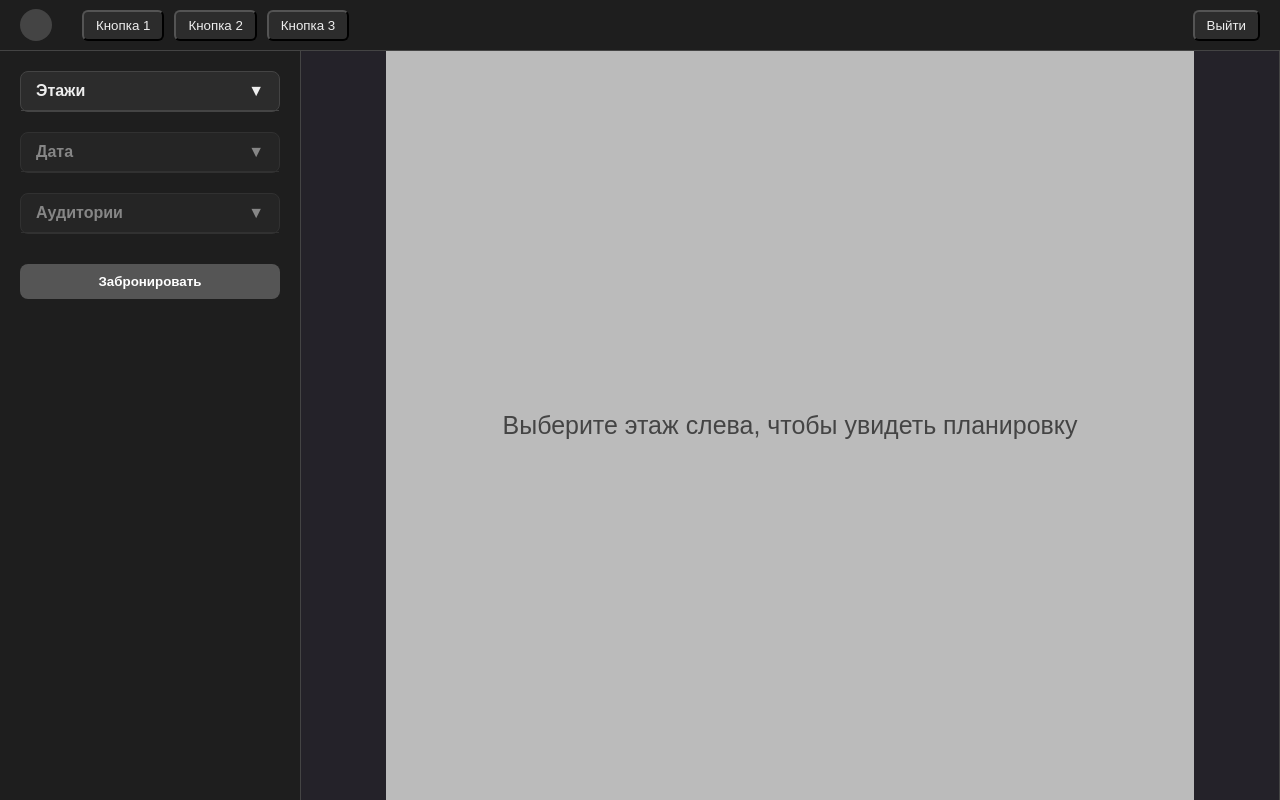
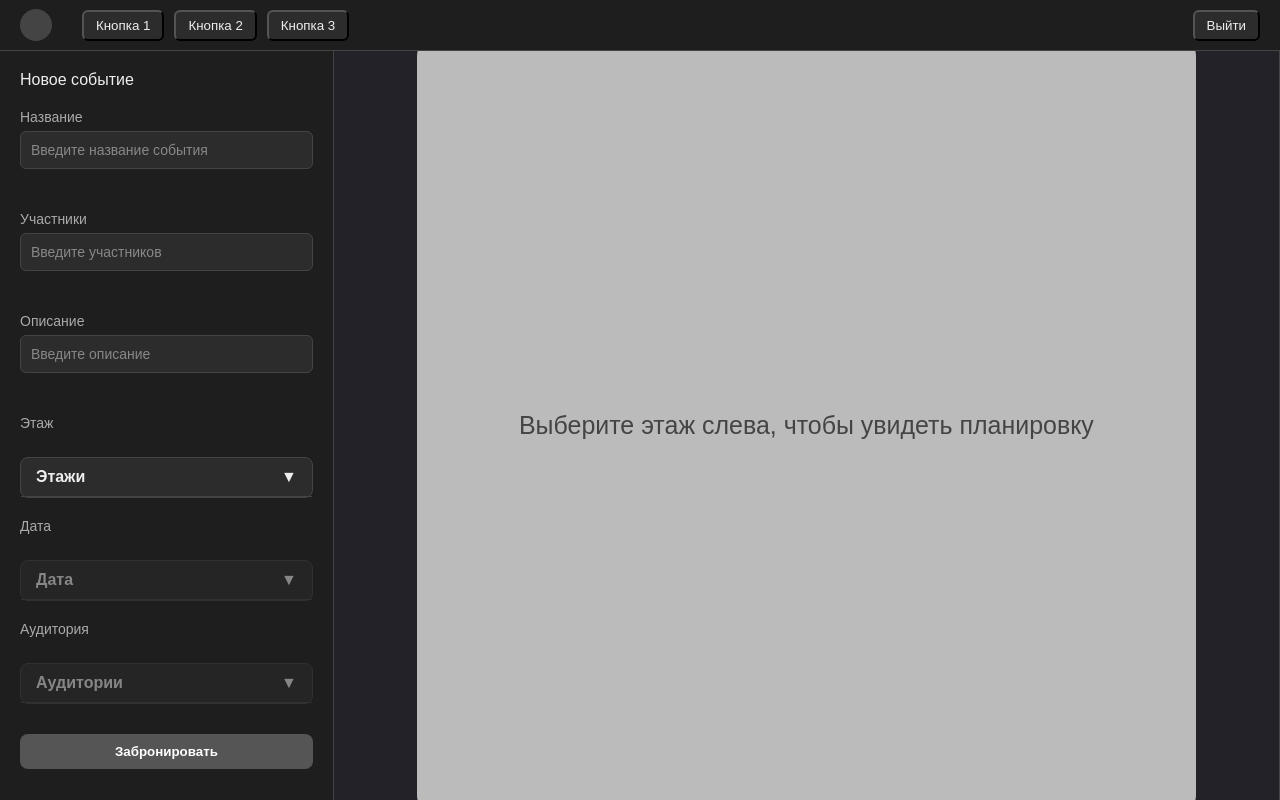
Before and after one commit to ALTER-works/reservations, a Flask app: template templates/main.html in a window 1280 px wide. Run offline with Flask 3, Linux system fonts and the light colour scheme; the template is opened without the code that fills it, so the values that code supplies are empty.

Commit message:
Modified main.css, main.js, main.html; Add some new features and fixed some bugs. Added: Proper README.MD. Now there is some disription of the project and its installation.

```diff
--- a/static/css/main.css
+++ b/static/css/main.css
@@ -1,4 +1,4 @@
-/* Стили страницы */
+/* Стиль страницы */
 body, html {
   margin: 0; padding: 0; height: 100%;
   font-family: Arial, sans-serif;
@@ -9,6 +9,8 @@ body, html {
   background-color: #121212;
   color: #eee;
 }
+
+/* Стиль топбара */
 #top-bar {
   height: 50px;
   background: #1e1e1e;
@@ -47,17 +49,58 @@ body, html {
   height: calc(100vh - 50px);
 }
 
-#left-panel {
-  width: 300px;
+
+/* Левая панель */
+#add-info-panel {
+  width: 26%;
   background: #1e1e1e;
   padding: 20px;
   box-sizing: border-box;
   display: flex;
   flex-direction: column;
   gap: 20px;
-  overflow-y: hidden;
+  overflow-y: scroll;
   user-select: none;
 }
+
+/* Стиль для области ввода имени */
+.add-info-input {
+  width: 100%;
+  padding: 10px 10px;
+  font-size: 14px;
+  border: 1px solid #444;
+  border-radius: 6px;
+  background: #2c2c2c;
+  color: #eee;
+  box-sizing: border-box;
+  cursor: text;
+  user-select: text;
+  outline: none
+  transition: border-color 0.2s ease;
+}
+.add-info-input::placeholder {
+  color: #888;
+  user-select: none;
+}
+.add-info-input:focus {
+  border-color: #666;
+  background: #3a3a3a;
+}
+/* Заголовок ("Новое событие") — в том же стиле, но в 2 раза больше */
+.input-header-low {
+  font-size: 14px;
+  color: #aaa;
+  margin-bottom: 6px;       /* МАЛЕНЬКИЙ отступ между лейблом и инпутом */
+  user-select: none;
+  font-family: inherit;
+}
+.field-block {
+  margin-bottom: 22px;      /* Расстояние между блоками (парами) */
+  display: flex;
+  flex-direction: column;   /* В одну колонку: label сверху, input снизу */
+}
+
+/* Оющий стиль для секций-списков */
 .section {
   border: 1px solid #444;
   border-radius: 8px;
@@ -111,8 +154,8 @@ ul li.selected {
   background: #0056b3;
   color: white;
 }
+/* Стиль для внутренней части секций-списков */
 .subsection {
-  border-top: 1px solid #444;
   padding: 10px 15px;
 }
 .subsection label {
@@ -138,7 +181,7 @@ ul li.selected {
   color: #666;
   cursor: not-allowed;
 }
-/* Отрисовка кастомного списка с вводом */
+/* Стиль кастомного списка с вводом для раздела "Время"*/
 .custom-combobox {
   position: relative;
   width: 120px;
@@ -155,11 +198,8 @@ ul li.selected {
   box-sizing: border-box;
   cursor: pointer;
 }
-.custom-combobox ul.combo-options {
-  position: absolute;
-  top: 100%;
-  left: 0;
-  right: 0;
+.combo-options {
+  position: absolute; /* обязательно абсолютное для свободного позиционирования */
   max-height: 150px;
   overflow-y: auto;
   background: #2c2c2c;
@@ -169,7 +209,9 @@ ul li.selected {
   margin: 0;
   padding: 0;
   list-style: none;
-  z-index: 4;
+  z-index: 1000; /* выше, чем у других элементов */
+  box-shadow: 0 4px 8px rgba(0, 0, 0, 0.3);
+  user-select: none;
 }
 .combo-options.hidden {
   display: none;
@@ -178,6 +220,9 @@ ul li.selected {
   padding: 8px 10px;
   cursor: pointer;
   user-select: none;
+  border-radius: 0;
+  line-height: 1.2em;
+  white-space: nowrap; /* чтобы текст не переносился */
 }
 .combo-options li:hover,
 .combo-options li.selected {
@@ -185,7 +230,8 @@ ul li.selected {
 }
 
 
-#right-panel {
+/* Стиль средней панели (оно же изображение/модль этажа) */
+#floor-image {
   flex: 1;
   background: #242229;
   position: relative;
@@ -216,8 +262,9 @@ ul li.selected {
 }
 
 
-/* Панель информации об аудитории */
+/* Панель информации об аудитории/Правая панель */
 #info-panel {
+    width: 26%;
     width: 380px;
     background: #1e1e1e;
     padding: 15px;
@@ -243,21 +290,21 @@ ul li.selected {
 
 
 /* Цвет самой полосы прокрутки */
-.calendar-container::-webkit-scrollbar {
-  width: 12px; /* ширина полосы */
+::-webkit-scrollbar {
+  width: 12px;
   background: #2c2c2c;
   border-left: 1px solid #444;
 }
 
 /* Ползунок прокрутки */
-.calendar-container::-webkit-scrollbar-thumb {
-  background-color: #888;    /* цвет полосы прокрутки */
-  border-radius: 6px;        /* скругление */
-  border: 1px solid #2c2c2c; /* отступы вокруг */
+::-webkit-scrollbar-thumb {
+  background-color: #888;
+  border-radius: 6px;
+  border: 1px solid #2c2c2c;
 }
 
 /* Ховер на ползунок */
-.calendar-container::-webkit-scrollbar-thumb:hover {
+::-webkit-scrollbar-thumb:hover {
   background-color: #555;
 }
 
--- a/static/js/main.js
+++ b/static/js/main.js
@@ -9,13 +9,20 @@ const floorList = document.getElementById('floor-list');
 const roomList = document.getElementById('room-list');
 let floorNum; // константа для формирования этажа + отрисовки комнат
 
-// Переменные даты и времени
+// Константы даты и времени
 const yearSelect = document.getElementById('year-select');
 const monthSelect = document.getElementById('month-select');
 const daySelect = document.getElementById('day-select');
 const timeSelectFrom = document.getElementById('time-from');
 const timeSelectTo = document.getElementById('time-to');
 let isDateSectionOpened = false; // константа для нормального отображения дней*
+const comboOptionsList = document.querySelectorAll('.combo-options');
+const sectionLeftAdd = document.getElementById('add-info-panel');
+
+// Константы вводимых значений
+const eventName = document.getElementById('event-name');
+const eventParticipants = document.getElementById('event-participants');
+const eventDescription = document.getElementById('event-description');
 
 // Макет этажа + информация по комнате
 const modelContainer = document.getElementById('model-container');
@@ -141,7 +148,7 @@ function updateDays() {
   daySelect.value = ''; // сброс
 }
 
-// Заполнение времени
+// Заполнение списка времени с фильтром
 function fillTimeOptionsList(ulElement, filter = '') {
   ulElement.innerHTML = '';
   const times = [];
@@ -150,18 +157,22 @@ function fillTimeOptionsList(ulElement, filter = '') {
     times.push(`${hourStr}:00`);
     times.push(`${hourStr}:30`);
   }
-  const filteredTimes = times.filter(t => t.includes(filter));
+
+  const filteredTimes = times;
+
+  const inputId = ulElement.getAttribute('data-for');
+  const input = document.getElementById(inputId);
+
   filteredTimes.forEach(time => {
     const li = document.createElement('li');
     li.textContent = time;
-    li.tabIndex = 0; // чтобы элемент можно было выделять клавиатурой (опционно)
+    li.tabIndex = 0; // чтобы элемент был фокусируемым
 
     li.addEventListener('click', () => {
-      const input = ulElement.previousElementSibling;
       input.value = time;
       ulElement.classList.add('hidden');
-      // Тут можно добавить вызов вашей проверки или обновления интерфейса:
       checkReserveBtnState?.();
+      input.focus(); // вернуть фокус на инпут после выбора, если нужно
     });
 
     ulElement.appendChild(li);
@@ -175,29 +186,59 @@ function fillTimeOptionsList(ulElement, filter = '') {
     ulElement.appendChild(li);
   }
 }
-// Кастомная реализация списка (с возможностью ввода)
+
+// Функция динамического позиционирования выпадающего списка
+function positionDropdown(input, ul) {
+  const rect = input.getBoundingClientRect();
+  ul.style.position = 'absolute';
+  ul.style.top = rect.bottom + window.scrollY + 'px';
+  ul.style.left = rect.left + window.scrollX + 'px';
+  ul.style.width = rect.width + 'px';
+  ul.style.zIndex = 1000;
+}
+
+// Установка кастомного комбо-бокса на инпут
 function setupCustomComboBox(input) {
-  const ul = input.nextElementSibling;
+  const ul = document.querySelector(`.combo-options[data-for="${input.id}"]`);
+  if (!ul) {
+    console.warn(`No combo-options found for input with id="${input.id}"`);
+    return;
+  }
 
   input.addEventListener('focus', () => {
     fillTimeOptionsList(ul, input.value);
+    positionDropdown(input, ul);
     ul.classList.remove('hidden');
   });
 
   input.addEventListener('input', () => {
     fillTimeOptionsList(ul, input.value);
+    positionDropdown(input, ul);
     ul.classList.remove('hidden');
   });
 
   input.addEventListener('blur', () => {
-    // Нужно подождать, чтобы событие click по элементу списка успело сработать
+    // Таймаут нужен, чтобы не скрывать список раньше, чем сработает клик по варианту из списка
     setTimeout(() => {
       ul.classList.add('hidden');
     }, 150);
   });
+
+  // Обновление позиции списка при скролле и ресайзе, если он показан
+  window.addEventListener('scroll', () => {
+    if (!ul.classList.contains('hidden')) {
+      positionDropdown(input, ul);
+    }
+  });
+
+  window.addEventListener('resize', () => {
+    if (!ul.classList.contains('hidden')) {
+      positionDropdown(input, ul);
+    }
+  });
 }
 
-// Функция открытия списка, при его наличии
+// Функция открытия списка, при его наличии (для ивентов)
 function toggleSection(section) {
   if (section.classList.contains('disabled')) return;
   section.classList.toggle('open');
@@ -279,11 +320,17 @@ function updateRoomOccupancyPanel(roomId, year, month, day) {
         eventDiv.className = 'calendar-event';
         eventDiv.style.top = `${topPx}px`;
         eventDiv.style.height = `${heightPx}px`;
-        eventDiv.title = `Забронировано: ${r.start} - ${r.end}\nКто: ${r.who}\n${r.description ? 'Описание: ' + r.description : ''}`;
+        const eventNameValue = eventName.value.trim();
+        const eventParticipantsValue = eventParticipants.value.trim();
+        const eventDescriptionValue = eventDescription.value.trim();
         eventDiv.innerHTML = `
+          <strong>${eventNameValue || '(Без названия)'}</strong><br>
           <strong>${r.start} – ${r.end}</strong><br>
-          ${r.who}
+          ${eventDescriptionValue ? `<div>Описание: ${eventDescriptionValue}</div>` : ''}
+          ${eventParticipantsValue ? `<div>Участники: ${eventParticipantsValue}</div>` : ''}
         `;
+        eventDiv.title = `Название: ${eventNameValue}\nВремя: ${r.start} - ${r.end}\n${eventDescriptionValue ? 'Описание: ' + eventDescriptionValue + '\n' : ''}${eventParticipantsValue ? 'Участники: ' + eventParticipantsValue : ''}`;
+
         calendarEventsContainer.appendChild(eventDiv);
       });
 
@@ -297,14 +344,28 @@ function updateRoomOccupancyPanel(roomId, year, month, day) {
 // Проверка, все ли данные введены для бронирования + открытие кнопки, если да
 function checkReserveBtnState() {
   const floorSelected = floorList.querySelector('li.selected') !== null;
-  const yearSelected = yearSelect.value !== '';
-  const monthSelected = monthSelect.value !== '';
-  const daySelected = daySelect.value !== '';
-  const timeSelectedFrom = timeSelectFrom.value !== '';
-  const timeSelectedTo = timeSelectTo.value !== '';
+  const yearSelected = yearSelect.value.trim() !== '';
+  const monthSelected = monthSelect.value.trim() !== '';
+  const daySelected = daySelect.value.trim() !== '';
+  const timeSelectedFrom = timeSelectFrom.value.trim() !== '';
+  const timeSelectedTo = timeSelectTo.value.trim() !== '';
   const roomSelected = roomList.querySelector('li.selected') !== null;
+  const nameFilled = eventName.value.trim() !== '';
+  const participantsFilled = eventParticipants.value.trim() !== '';
+  const descriptionFilled = eventDescription.value.trim() !== '';
 
-  reserveBtn.disabled = !(floorSelected && yearSelected && monthSelected && daySelected && timeSelectedFrom && timeSelectedTo && roomSelected);
+  reserveBtn.disabled = !(
+    floorSelected &&
+    yearSelected &&
+    monthSelected &&
+    daySelected &&
+    timeSelectedFrom &&
+    timeSelectedTo &&
+    roomSelected &&
+    nameFilled &&
+    participantsFilled &&
+    descriptionFilled
+  );
 }
 
 
@@ -384,6 +445,9 @@ daySelect.addEventListener('change', () => {
 });
 timeSelectFrom.addEventListener('change', () => checkReserveBtnState());
 timeSelectTo.addEventListener('change', () => checkReserveBtnState());
+eventName.addEventListener('change', () => checkReserveBtnState());
+eventParticipants.addEventListener('change', () => checkReserveBtnState());
+eventDescription.addEventListener('change', () => checkReserveBtnState());
 roomList.addEventListener('click', e => {
   const li = e.target.closest('li');
   if (!li) return;
@@ -405,6 +469,11 @@ roomList.addEventListener('click', e => {
   checkReserveBtnState();
 });
 // Ивенты общих секций
+sectionLeftAdd.addEventListener('scroll', () => {
+  comboOptionsList.forEach(el => {
+    el.classList.add('hidden');
+  });
+});
 sectionFloors.querySelector('.section-header').addEventListener('click', () => toggleSection(sectionFloors));
 sectionDate.querySelector('.section-header').addEventListener('click', () => {
   toggleSection(sectionDate);
@@ -424,10 +493,10 @@ reserveBtn.addEventListener('click', () => {
   const year = yearSelect.value;
   const month = monthSelect.value.padStart(2, '0');
   const day = daySelect.value.padStart(2, '0');
-  const timeRange = timeSelectFrom.value;
-  const [startH, endH] = timeRange.split('-');
-  const startTime = `${year}-${month}-${day}T${startH}:00`;
-  const endTime = `${year}-${month}-${day}T${endH}:00`;
+  const timeFrom = timeSelectFrom.value;
+  const timeTo = timeSelectTo.value;
+  const startTime = `${year}-${month}-${day}T${timeFrom}:00`;
+  const endTime = `${year}-${month}-${day}T${timeTo}:00`;
   console.log(startTime, endTime)
   fetch(window.appConfig.mainUrl, {
     method: 'POST',
--- a/templates/main.html
+++ b/templates/main.html
@@ -16,8 +16,25 @@
   </div>
 
   <div id="main-container">
-    <div id="left-panel">
+    <div id="add-info-panel">
+      <label class="input-header">Новое событие</label>
+      <!-- Название -->
+      <div class="field-block">
+        <label class="input-header-low" for="event-name">Название</label>
+        <input id="event-name" class="add-info-input" placeholder="Введите название события" autocomplete="off" />
+      </div>
+      <!-- Участники -->
+      <div class="field-block">
+        <label class="input-header-low" for="event-participants">Участники</label>
+        <input id="event-participants" class="add-info-input" placeholder="Введите участников" autocomplete="off" />
+      </div>
+      <!-- Описание -->
+      <div class="field-block">
+        <label class="input-header-low" for="event-description">Описание</label>
+        <input id="event-description" class="add-info-input" placeholder="Введите описание" autocomplete="off" />
+      </div>
       <!-- Этажи -->
+      <label class="input-header-low">Этаж</label>
       <div class="section" id="section-floors">
         <div class="section-header">Этажи <span class="arrow">▼</span></div>
         <div class="section-content">
@@ -28,6 +45,7 @@
       </div>
 
       <!-- Дата -->
+      <label class="input-header-low">Дата</label>
       <div class="section disabled" id="section-date">
         <div class="section-header">Дата <span class="arrow">▼</span></div>
         <div class="section-content">
@@ -48,7 +66,6 @@
             <div style="display: flex; gap: 10px;">
               <div class="custom-combobox">
                 <input id="time-from" placeholder="09:00" autocomplete="off"/>
-                <ul class="combo-options hidden"></ul>
               </div>
               <label style="
                 padding: 0 8px;
@@ -59,14 +76,16 @@
               ">–</label>
               <div class="custom-combobox">
                 <input id="time-to" placeholder="09:00" autocomplete="off"/>
-                <ul class="combo-options hidden"></ul>
               </div>
             </div>
           </div>
         </div>
       </div>
+      <ul class="combo-options hidden" data-for="time-from" style="position: absolute; z-index: 1000;"></ul>
+      <ul class="combo-options hidden" data-for="time-to" style="position: absolute; z-index: 1000;"></ul>
 
       <!-- Аудитории -->
+      <label class="input-header-low">Аудитория</label>
       <div class="section disabled" id="section-rooms">
         <div class="section-header">Аудитории <span class="arrow">▼</span></div>
         <div class="section-content">
@@ -80,7 +99,7 @@
       <button id="reserve-btn" disabled>Забронировать</button>
     </div>
 
-    <div id="right-panel">
+    <div id="floor-image">
       <div id="model-container">
         Выберите этаж слева, чтобы увидеть планировку
       </div>
```
Also changed, not shown: README.MD, gifs_for_readme/installation1.gif (added).
